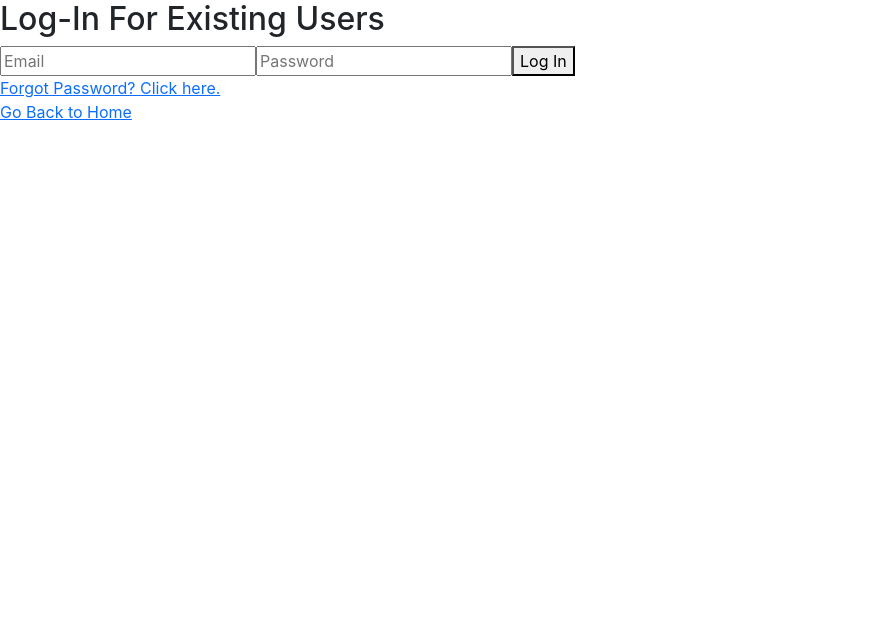
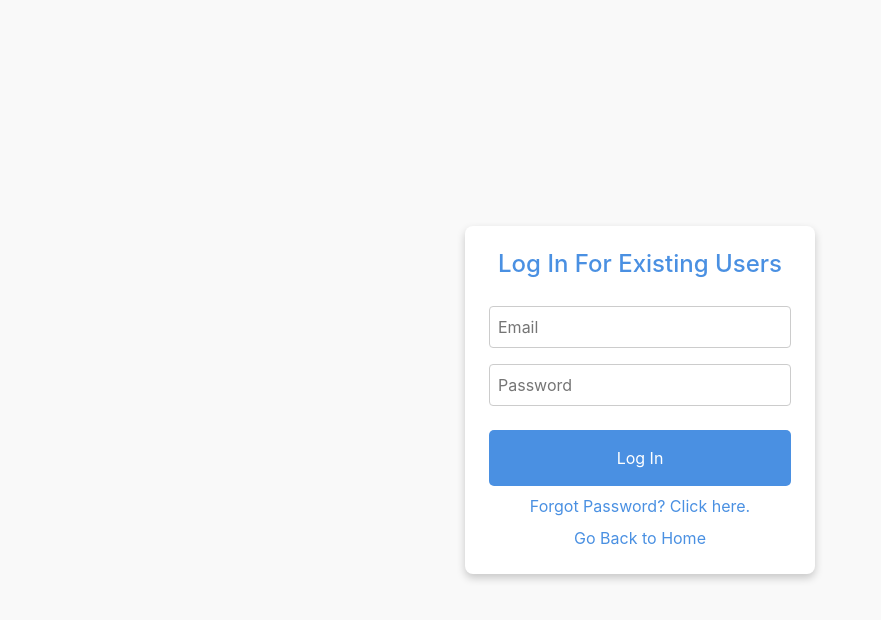
Before and after one commit to jackrivasvazquez/ethicsapp, a React (Create React App) app: page /login in a window 1280 px wide. Shown: the top 620 px of the page, without its empty margins (0-881 px from the left). Built offline with nearby package versions, Linux system fonts and the light colour scheme.

Commit message:
new changes

```diff
--- a/package.json
+++ b/package.json
@@ -11,6 +11,7 @@
     "react-dom": "^18.3.1",
     "react-router-dom": "^6.27.0",
     "react-scripts": "^5.0.1",
+    "styled-components": "^6.1.13",
     "web-vitals": "^2.1.4"
   },
   "scripts": {
--- a/src/index.js
+++ b/src/index.js
@@ -1,4 +1,5 @@
 import 'bootstrap/dist/css/bootstrap.min.css';
+import './styles.css';
 
 
 import React from 'react';
--- a/src/pages/AboutUs.js
+++ b/src/pages/AboutUs.js
@@ -1,16 +1,56 @@
 // src/pages/AboutUs.js
 import React from 'react';
 import { Link } from 'react-router-dom';
+import styled from 'styled-components';
+import { colors, spacing } from '../theme';
+
+const Container = styled.div`
+    display: flex;
+    flex-direction: column;
+    align-items: center;
+    justify-content: center;
+    height: 100vh;
+    background-color: ${colors.background};
+    padding: ${spacing.large};
+`;
+
+const Card = styled.div`
+    width: 350px;
+    padding: ${spacing.large};
+    background-color: white;
+    box-shadow: 0 4px 8px rgba(0, 0, 0, 0.2);
+    border-radius: 8px;
+    text-align: center;
+`;
+
+const Button = styled.button`
+    background-color: ${colors.primary};
+    color: white;
+    padding: ${spacing.medium};
+    width: 100%;
+    border: none;
+    border-radius: 5px;
+    cursor: pointer;
+    font-size: 16px;
+    margin-top: ${spacing.medium};
+
+    &:hover {
+        background-color: ${colors.secondary};
+    }
+`;
 
 function AboutUs() {
     return (
-        <div>
-            <h2>About Us</h2>
-            <p>Learn more about our team and mission.</p>
-            <Link to="/ask-question">Begin by Asking a Question</Link>
-            <br />
-            <Link to="/">Go Back to Home</Link>
-        </div>
+        <Container>
+            <Card>
+                <h2>About Us</h2>
+                <p>Learn more about our team and mission.</p>
+                <Button as={Link} to="/ask-question">Begin by Asking a Question</Button>
+                <Link to="/" style={{ color: colors.primary, textDecoration: 'none', marginTop: spacing.small, display: 'block' }}>
+                    Go Back to Home
+                </Link>
+            </Card>
+        </Container>
     );
 }
 
--- a/src/pages/AskQuestion.js
+++ b/src/pages/AskQuestion.js
@@ -1,22 +1,48 @@
 // src/pages/AskQuestion.js
 import React from 'react';
 import { Link } from 'react-router-dom';
+import styled from 'styled-components';
+import { colors, spacing } from '../theme';  // Import the theme
+
+// Define the Button styled component using the theme constants
+const Button = styled.button`
+    background-color: ${colors.primary};
+    color: white;
+    padding: ${spacing.medium};
+    border: none;
+    border-radius: 5px;
+    cursor: pointer;
+    font-size: 16px;
+
+    &:hover {
+        background-color: ${colors.secondary};
+    }
+`;
+
+const Container = styled.div`
+    display: flex;
+    flex-direction: column;
+    align-items: center;
+    justify-content: center;
+    height: 100vh;
+    background-color: ${colors.background};
+    padding: ${spacing.large};
+`;
 
 function AskQuestion() {
     return (
-        <div>
+        <Container>
             <h2>Ask me an ethical question!</h2>
-            <input type="text" placeholder="Enter Question" />
-            <button>Generate Random Question</button>
+            <input type="text" placeholder="Enter Question" style={{ margin: '10px 0', padding: '8px', width: '80%' }} />
+            <Button>Generate Random Question</Button>
             <div>
-                <button>For</button>
-                <button>Neutral</button>
-                <button>Against</button>
+                <Button>For</Button>
+                <Button>Neutral</Button>
+                <Button>Against</Button>
             </div>
-            <Link to="/results">Submit</Link>
-            <br />
-            <Link to="/">Go Back to Home</Link>
-        </div>
+            <Link to="/results" style={{ textDecoration: 'none', color: colors.primary, marginTop: '16px' }}>Submit</Link>
+            <Link to="/" style={{ textDecoration: 'none', color: colors.primary, marginTop: '8px', display: 'block' }}>Go Back to Home</Link>
+        </Container>
     );
 }
 
--- a/src/pages/ForgotPassword.js
+++ b/src/pages/ForgotPassword.js
@@ -1,19 +1,69 @@
 // src/pages/ForgotPassword.js
 import React from 'react';
 import { Link } from 'react-router-dom';
+import styled from 'styled-components';
+import { colors, spacing } from '../theme';
+
+const Container = styled.div`
+    display: flex;
+    flex-direction: column;
+    align-items: center;
+    justify-content: center;
+    height: 100vh;
+    background-color: ${colors.background};
+    padding: ${spacing.large};
+`;
+
+const Card = styled.div`
+    width: 350px;
+    padding: ${spacing.large};
+    background-color: white;
+    box-shadow: 0 4px 8px rgba(0, 0, 0, 0.2);
+    border-radius: 8px;
+    text-align: center;
+`;
+
+const Input = styled.input`
+    width: 100%;
+    padding: ${spacing.small};
+    margin: ${spacing.small} 0;
+    border: 1px solid #ccc;
+    border-radius: 4px;
+`;
+
+const Button = styled.button`
+    background-color: ${colors.primary};
+    color: white;
+    padding: ${spacing.medium};
+    width: 100%;
+    border: none;
+    border-radius: 5px;
+    cursor: pointer;
+    font-size: 16px;
+    margin-top: ${spacing.medium};
+
+    &:hover {
+        background-color: ${colors.secondary};
+    }
+`;
 
 function ForgotPassword() {
     return (
-        <div>
-            <h2>Forgot Password</h2>
-            <form>
-                <input type="email" placeholder="Enter email" />
-                <button type="submit">Submit</button>
-            </form>
-            <Link to="/login">Back to log in? Click here</Link>
-            <br />
-            <Link to="/">Go Back to Home</Link>
-        </div>
+        <Container>
+            <Card>
+                <h2>Forgot Password</h2>
+                <form>
+                    <Input type="email" placeholder="Enter email" />
+                    <Button type="submit">Submit</Button>
+                </form>
+                <Link to="/login" style={{ color: colors.primary, textDecoration: 'none', marginTop: spacing.small, display: 'block' }}>
+                    Back to log in? Click here
+                </Link>
+                <Link to="/" style={{ color: colors.primary, textDecoration: 'none', marginTop: spacing.small, display: 'block' }}>
+                    Go Back to Home
+                </Link>
+            </Card>
+        </Container>
     );
 }
 
--- a/src/pages/Login.js
+++ b/src/pages/Login.js
@@ -1,6 +1,51 @@
 // src/pages/Login.js
 import React, { useState } from 'react';
 import { Link, useNavigate } from 'react-router-dom';
+import styled from 'styled-components';
+import { colors, spacing } from '../theme';
+
+const Container = styled.div`
+    display: flex;
+    flex-direction: column;
+    align-items: center;
+    justify-content: center;
+    height: 100vh;
+    background-color: ${colors.background};
+    padding: ${spacing.large};
+`;
+
+const Card = styled.div`
+    width: 350px;
+    padding: ${spacing.large};
+    background-color: white;
+    box-shadow: 0 4px 8px rgba(0, 0, 0, 0.2);
+    border-radius: 8px;
+    text-align: center;
+`;
+
+const Input = styled.input`
+    width: 100%;
+    padding: ${spacing.small};
+    margin: ${spacing.small} 0;
+    border: 1px solid #ccc;
+    border-radius: 4px;
+`;
+
+const Button = styled.button`
+    background-color: ${colors.primary};
+    color: white;
+    padding: ${spacing.medium};
+    width: 100%;
+    border: none;
+    border-radius: 5px;
+    cursor: pointer;
+    font-size: 16px;
+    margin-top: ${spacing.medium};
+
+    &:hover {
+        background-color: ${colors.secondary};
+    }
+`;
 
 function Login() {
     const [email, setEmail] = useState('');
@@ -17,27 +62,22 @@ function Login() {
     };
 
     return (
-        <div>
-            <h2>Log-In For Existing Users</h2>
-            <form onSubmit={handleLogin}>
-                <input
-                    type="email"
-                    placeholder="Email"
-                    value={email}
-                    onChange={(e) => setEmail(e.target.value)}
-                />
-                <input
-                    type="password"
-                    placeholder="Password"
-                    value={password}
-                    onChange={(e) => setPassword(e.target.value)}
-                />
-                <button type="submit">Log In</button>
-            </form>
-            <Link to="/forgot-password">Forgot Password? Click here.</Link>
-            <br />
-            <Link to="/">Go Back to Home</Link>
-        </div>
+        <Container>
+            <Card>
+                <h2>Log In For Existing Users</h2>
+                <form onSubmit={handleLogin}>
+                    <Input type="email" placeholder="Email" value={email} onChange={(e) => setEmail(e.target.value)} />
+                    <Input type="password" placeholder="Password" value={password} onChange={(e) => setPassword(e.target.value)} />
+                    <Button type="submit">Log In</Button>
+                </form>
+                <Link to="/forgot-password" style={{ color: colors.primary, textDecoration: 'none', marginTop: spacing.small, display: 'block' }}>
+                    Forgot Password? Click here.
+                </Link>
+                <Link to="/" style={{ color: colors.primary, textDecoration: 'none', marginTop: spacing.small, display: 'block' }}>
+                    Go Back to Home
+                </Link>
+            </Card>
+        </Container>
     );
 }
 
--- a/src/pages/Results.js
+++ b/src/pages/Results.js
@@ -1,16 +1,56 @@
 // src/pages/Results.js
 import React from 'react';
 import { Link } from 'react-router-dom';
+import styled from 'styled-components';
+import { colors, spacing } from '../theme';
+
+const Container = styled.div`
+    display: flex;
+    flex-direction: column;
+    align-items: center;
+    justify-content: center;
+    height: 100vh;
+    background-color: ${colors.background};
+    padding: ${spacing.large};
+`;
+
+const Card = styled.div`
+    width: 350px;
+    padding: ${spacing.large};
+    background-color: white;
+    box-shadow: 0 4px 8px rgba(0, 0, 0, 0.2);
+    border-radius: 8px;
+    text-align: center;
+`;
+
+const Button = styled.button`
+    background-color: ${colors.primary};
+    color: white;
+    padding: ${spacing.medium};
+    width: 100%;
+    border: none;
+    border-radius: 5px;
+    cursor: pointer;
+    font-size: 16px;
+    margin-top: ${spacing.medium};
+
+    &:hover {
+        background-color: ${colors.secondary};
+    }
+`;
 
 function Results() {
     return (
-        <div>
-            <h2>Results</h2>
-            <p>Generated Response Here</p>
-            <Link to="/ask-question">Ask Another Question</Link>
-            <br />
-            <Link to="/">Go Back to Home</Link>
-        </div>
+        <Container>
+            <Card>
+                <h2>Results</h2>
+                <p>Generated Response Here</p>
+                <Button as={Link} to="/ask-question">Ask Another Question</Button>
+                <Link to="/" style={{ color: colors.primary, textDecoration: 'none', marginTop: spacing.small, display: 'block' }}>
+                    Go Back to Home
+                </Link>
+            </Card>
+        </Container>
     );
 }
 
--- a/src/pages/SignUp.js
+++ b/src/pages/SignUp.js
@@ -1,22 +1,72 @@
 // src/pages/SignUp.js
 import React from 'react';
 import { Link } from 'react-router-dom';
+import styled from 'styled-components';
+import { colors, spacing } from '../theme';
+
+const Container = styled.div`
+    display: flex;
+    flex-direction: column;
+    align-items: center;
+    justify-content: center;
+    height: 100vh;
+    background-color: ${colors.background};
+    padding: ${spacing.large};
+`;
+
+const Card = styled.div`
+    width: 350px;
+    padding: ${spacing.large};
+    background-color: white;
+    box-shadow: 0 4px 8px rgba(0, 0, 0, 0.2);
+    border-radius: 8px;
+    text-align: center;
+`;
+
+const Input = styled.input`
+    width: 100%;
+    padding: ${spacing.small};
+    margin: ${spacing.small} 0;
+    border: 1px solid #ccc;
+    border-radius: 4px;
+`;
+
+const Button = styled.button`
+    background-color: ${colors.primary};
+    color: white;
+    padding: ${spacing.medium};
+    width: 100%;
+    border: none;
+    border-radius: 5px;
+    cursor: pointer;
+    font-size: 16px;
+    margin-top: ${spacing.medium};
+
+    &:hover {
+        background-color: ${colors.secondary};
+    }
+`;
 
 function SignUp() {
     return (
-        <div>
-            <h2>Create New Account</h2>
-            <form>
-                <input type="text" placeholder="First Name" />
-                <input type="text" placeholder="Last Name" />
-                <input type="email" placeholder="Email" />
-                <input type="password" placeholder="Password" />
-                <button type="submit">Sign Up</button>
-            </form>
-            <Link to="/login">Already Registered? Log in here.</Link>
-            <br />
-            <Link to="/">Go Back to Home</Link>
-        </div>
+        <Container>
+            <Card>
+                <h2>Create New Account</h2>
+                <form>
+                    <Input type="text" placeholder="First Name" />
+                    <Input type="text" placeholder="Last Name" />
+                    <Input type="email" placeholder="Email" />
+                    <Input type="password" placeholder="Password" />
+                    <Button type="submit">Sign Up</Button>
+                </form>
+                <Link to="/login" style={{ color: colors.primary, textDecoration: 'none', marginTop: spacing.small, display: 'block' }}>
+                    Already Registered? Log in here.
+                </Link>
+                <Link to="/" style={{ color: colors.primary, textDecoration: 'none', marginTop: spacing.small, display: 'block' }}>
+                    Go Back to Home
+                </Link>
+            </Card>
+        </Container>
     );
 }
 
--- /dev/null
+++ b/src/styles.css
@@ -0,0 +1,18 @@
+/* src/styles.css */
+body {
+    font-family: Arial, sans-serif;
+    background-color: #f0f2f5;
+    color: #333;
+    margin: 0;
+    padding: 0;
+}
+
+h2 {
+    color: #4a90e2;
+    font-size: 24px;
+    margin-bottom: 20px;
+}
+
+input, button {
+    font-size: 16px;
+}
--- /dev/null
+++ b/src/theme.js
@@ -0,0 +1,13 @@
+// src/theme.js
+export const colors = {
+    primary: '#4a90e2',
+    secondary: '#333',
+    background: '#f9f9f9',
+    text: '#333',
+};
+
+export const spacing = {
+    small: '8px',
+    medium: '16px',
+    large: '24px',
+};
```
Also changed, not shown: 1 other file (tests, documents, lock files or other folders).
